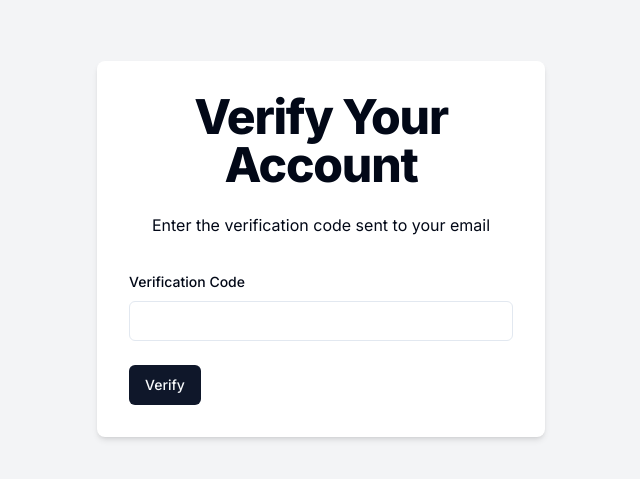
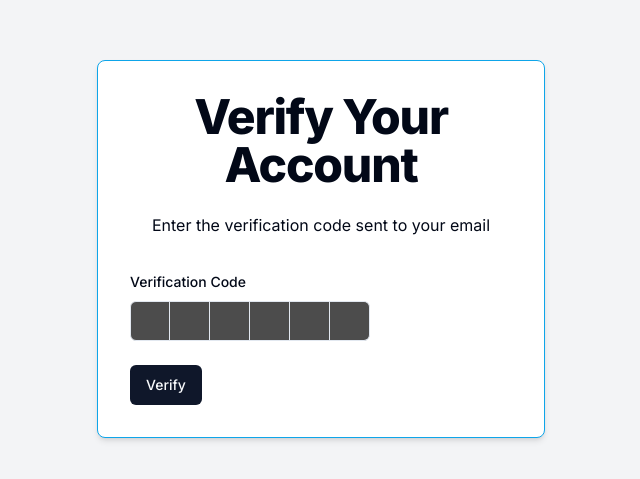
Before and after one commit to alpesh677/mystery-feedback, a Next.js app: page /verify/1 in a window 1280 px wide. Shown: the part 151-630 px from the top of the page, without its empty margins (319-959 px from the left). Built offline with nearby package versions, Linux system fonts and the light colour scheme.

Commit message:
some minor changes

```diff
--- a/src/app/(auth)/verify/[username]/page.tsx
+++ b/src/app/(auth)/verify/[username]/page.tsx
@@ -3,12 +3,14 @@
 import { Button } from "@/components/ui/button";
 import {
 	Form,
+	FormControl,
 	FormField,
 	FormItem,
 	FormLabel,
 	FormMessage,
 } from "@/components/ui/form";
 import { Input } from "@/components/ui/input";
+import { InputOTP, InputOTPGroup, InputOTPSlot } from "@/components/ui/input-otp";
 import { useToast } from "@/components/ui/use-toast";
 import { verifySchema } from "@/schemas/verifySchema";
 import { ApiResponse } from "@/types/ApiResponse";
@@ -52,13 +54,13 @@ const VerifyAccount = () => {
 		}
 	};
 	return (
-		<div className="flex justify-center items-center min-h-screen bg-gray-100">
-			<div className="w-full max-w-md p-8 space-y-8 bg-white rounded-lg shadow-md">
+		<div className="flex justify-center items-center min-h-screen bg-gray-100 dark:bg-[#010101]">
+			<div className="w-full max-w-md p-8 space-y-8 bg-white  dark:bg-[#0d0d0d] dark:bg-clip-text dark:text-transparent dark:bg-gradient-to-b dark:from-neutral-50 dark:to-neutral-400 rounded-lg shadow-md border border-sky-500">
 				<div className="text-center">
 					<h1 className="text-4xl font-extrabold tracking-tight lg:text-5xl mb-6">
 						Verify Your Account
 					</h1>
-					<p className="mb-4">
+					<p className="mb-4 dark:text-gray-100">
 						Enter the verification code sent to your email
 					</p>
 				</div>
@@ -72,8 +74,41 @@ const VerifyAccount = () => {
 							control={form.control}
 							render={({ field }) => (
 								<FormItem>
-									<FormLabel>Verification Code</FormLabel>
-									<Input {...field} />
+									<FormLabel className="dark:text-gray-100">Verification Code</FormLabel>
+									<FormControl>
+										<InputOTP
+											maxLength={6}
+											{...field}
+											className="text-black"
+										>
+											<InputOTPGroup>
+												<InputOTPSlot
+													index={0}
+													className="bg-black/70 text-white"
+												/>
+												<InputOTPSlot
+													index={1}
+													className="bg-black/70 text-white"
+												/>
+												<InputOTPSlot
+													index={2}
+													className="bg-black/70 text-white"
+												/>
+												<InputOTPSlot
+													index={3}
+													className="bg-black/70 text-white"
+												/>
+												<InputOTPSlot
+													index={4}
+													className="bg-black/70 text-white"
+												/>
+												<InputOTPSlot
+													index={5}
+													className="bg-black/70 text-white"
+												/>
+											</InputOTPGroup>
+										</InputOTP>
+									</FormControl>
 									<FormMessage />
 								</FormItem>
 							)}
--- a/src/app/api/auth/[...nextauth]/options.ts
+++ b/src/app/api/auth/[...nextauth]/options.ts
@@ -118,7 +118,7 @@ export const authOptions: NextAuthOptions = {
 				profile
 			) {
 				const { email, name } = profile;
-				// console.log("Github profile : ", profile);
+				console.log("Github profile : ", profile);
 				if (email?.endsWith("@gmail.com")) {
 					try {
 						await dbConnect();
```
